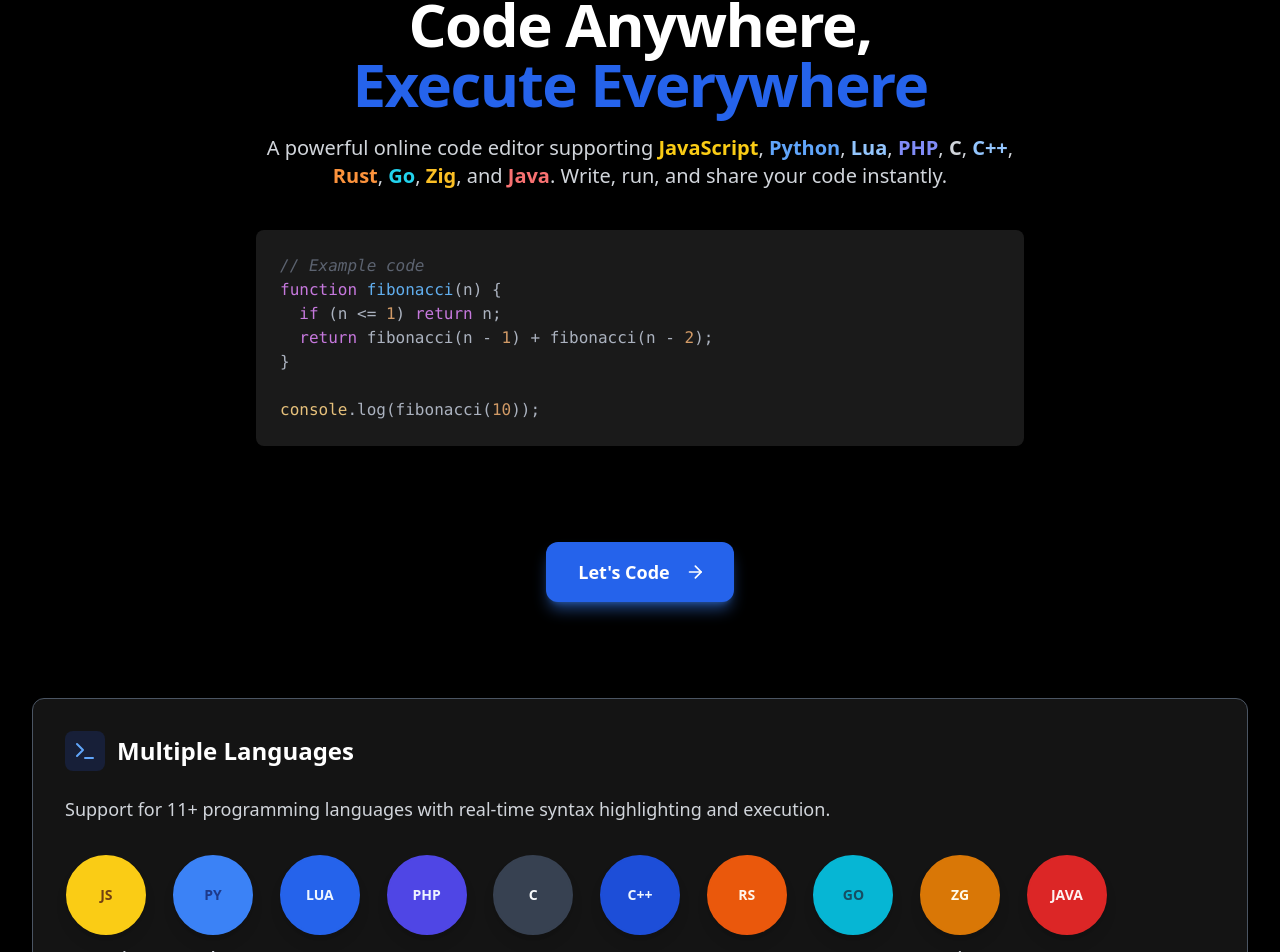
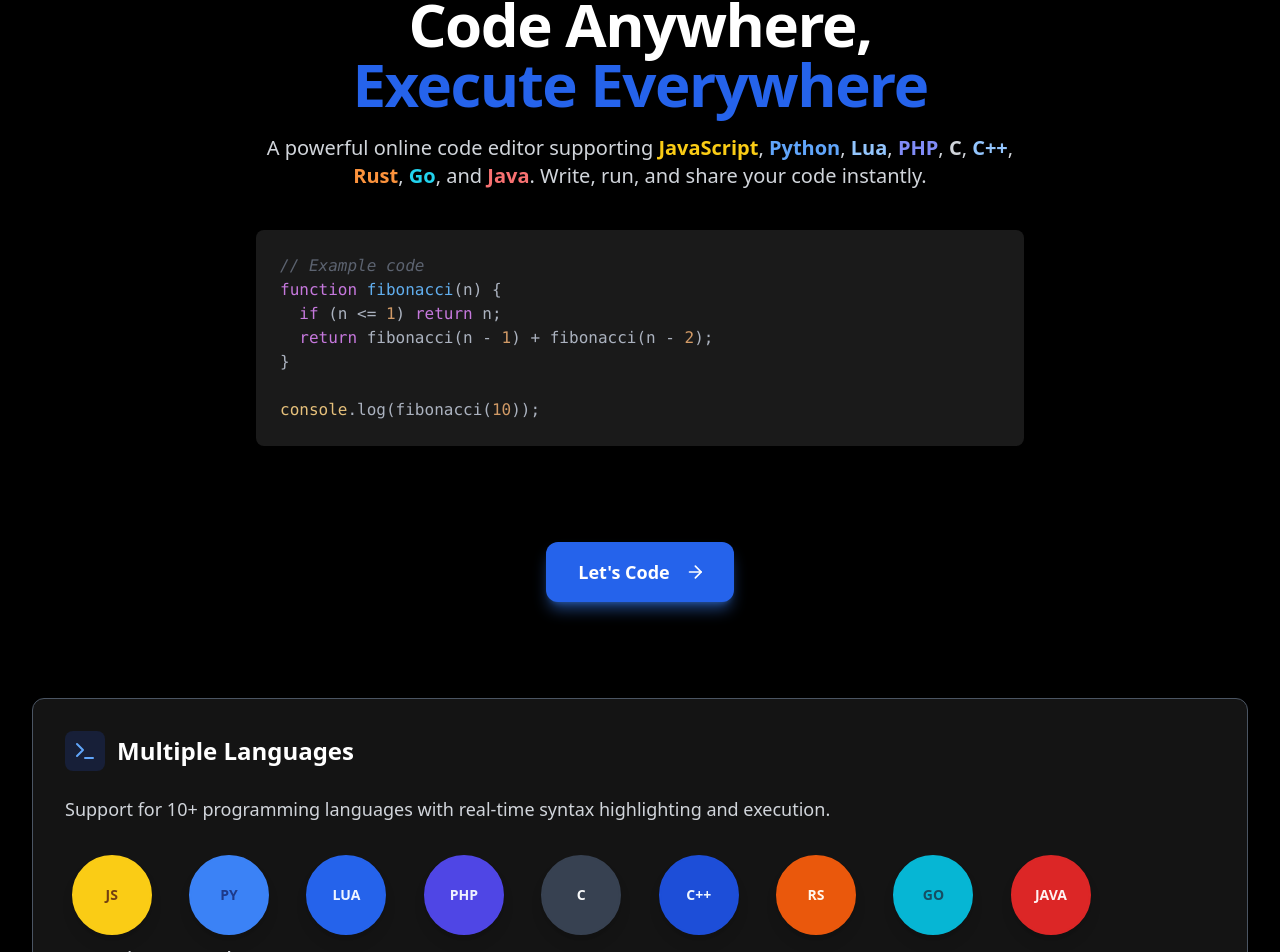
Before and after one commit to ravi-gangwar/code-editor-frontend, a Next.js app: page / in a window 1280 px wide. Shown: the part 86-1038 px from the top of the page. Built offline with nearby package versions, Linux system fonts and the light colour scheme.

Commit message:
Fixing compilations

```diff
--- a/src/components/home/HeroSection.tsx
+++ b/src/components/home/HeroSection.tsx
@@ -44,8 +44,6 @@ export default function HeroSection() {
             <span className="font-semibold text-orange-600 dark:text-orange-400">Rust</span>
             {", "}
             <span className="font-semibold text-cyan-600 dark:text-cyan-400">Go</span>
-            {", "}
-            <span className="font-semibold text-amber-600 dark:text-amber-400">Zig</span>
             {", and "}
             <span className="font-semibold text-red-600 dark:text-red-400">Java</span>
             . Write, run, and share your code instantly.
--- a/src/components/home/MultipleLanguagesSection.tsx
+++ b/src/components/home/MultipleLanguagesSection.tsx
@@ -12,7 +12,6 @@ const languages = [
   { name: "C++", code: "C++", color: "bg-blue-700", textColor: "text-blue-50", borderColor: "border-blue-700" },
   { name: "Rust", color: "bg-orange-600", textColor: "text-orange-50", borderColor: "border-orange-600", code: "RS" },
   { name: "Go", code: "GO", color: "bg-cyan-500", textColor: "text-cyan-900", borderColor: "border-cyan-500" },
-  { name: "Zig", code: "ZG", color: "bg-amber-600", textColor: "text-amber-50", borderColor: "border-amber-600" },
   { name: "Java", code: "JAVA", color: "bg-red-600", textColor: "text-red-50", borderColor: "border-red-600" },
 ];
 
@@ -34,9 +33,9 @@ export default function MultipleLanguagesSection() {
         </h3>
       </div>
       <p className="mb-8 text-gray-600 dark:text-gray-300 text-lg">
-        Support for 11+ programming languages with real-time syntax highlighting and execution.
+        Support for 10+ programming languages with real-time syntax highlighting and execution.
       </p>
-      <div className="grid grid-cols-3 sm:grid-cols-4 md:grid-cols-6 lg:grid-cols-11 gap-6">
+      <div className="grid grid-cols-3 sm:grid-cols-4 md:grid-cols-6 lg:grid-cols-10 gap-6">
         {languages.map((lang, index) => (
           <motion.div
             key={lang.name}
--- a/src/constants/constants.ts
+++ b/src/constants/constants.ts
@@ -55,7 +55,6 @@ export const SUPPORTED_LANGUAGES = [
   { value: "cpp", label: "C++" },
   { value: "rust", label: "Rust" },
   { value: "go", label: "Go" },
-  { value: "zig", label: "Zig" },
   { value: "java", label: "Java" },
 ] as const;
 
@@ -73,7 +72,6 @@ export const DEFAULT_CODE_TEMPLATES: Record<string, string> = {
   cpp: "#include <iostream>\n\nint main() {\n    std::cout << \"Hello, World!\" << std::endl;\n    return 0;\n}",
   rust: "fn main() {\n    println!(\"Hello, World!\");\n}",
   go: "package main\n\nimport \"fmt\"\n\nfunc main() {\n    fmt.Println(\"Hello, World!\")\n}",
-  zig: "const std = @import(\"std\");\n\npub fn main() !void {\n    const stdout = std.io.getStdOut().writer();\n    try stdout.print(\"Hello, World!\\n\", .{});\n}",
   java: "public class Main {\n    public static void main(String[] args) {\n        System.out.println(\"Hello, World!\");\n    }\n}",
 };
 
```
